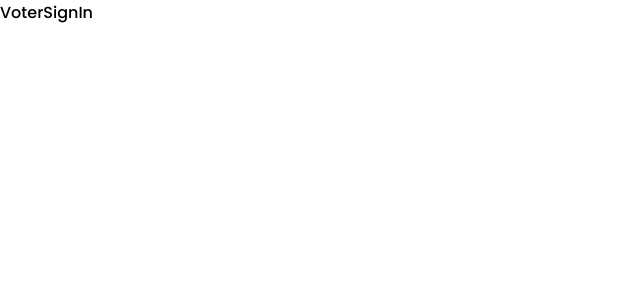
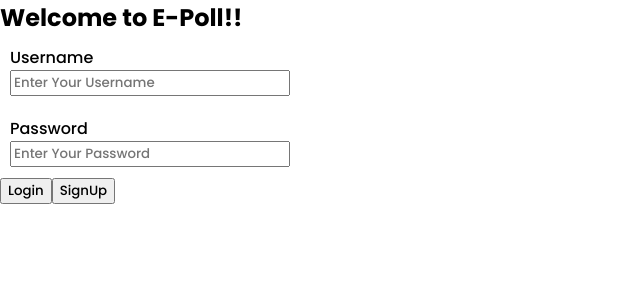
Before and after one commit to Abhinandps/e-poll, a React (Create React App) app: page /voter/sign-in in a window 1280 px wide. Shown: the top 300 px of the page, without its empty margins (0-640 px from the left). Built offline with nearby package versions, Linux system fonts and the light colour scheme.

Commit message:
login forms added

```diff
--- a/src/Routes/Home/Admin/SignIn/AdminSignIn.jsx
+++ b/src/Routes/Home/Admin/SignIn/AdminSignIn.jsx
@@ -1,7 +1,73 @@
-import React from 'react'
+import {useState} from 'react'
+import InputField from '../../../../Components/Form/InputField'
+import Button from '../../../../Components/Form/Button'
 const AdminSignIn = () => {
+
+
+
+ const [formData,setFormData] = useState(
+  {
+    username: "",
+    password: ""
+
+  }
+);
+
+const [errorData, setErrorData] = useState({
+  username: "",
+  password: ""
+
+})
+
+const onChange = (key,value)=>{
+  setFormData({
+    ...formData,
+    [key]: value
+  })
+}
+const {
+  username,
+  password
+
+} = formData;
+
+const submit = async event=>{
+  event.preventDefault();
+  setErrorData({
+    username: "",
+    password: ""
+
+  })
+}
+
   return (
-    <div>AdminSignIn</div>
+
+    <div className='login-form'>
+    <h2>
+      Welcome Admin
+    </h2>
+    <form onSubmit={submit}>
+    <InputField
+    value={username}
+    Label="Username"
+    onChange={v=>onChange("username",v)}
+    placeholder="Enter Your Username"
+    error={errorData.username}
+/>
+<InputField
+    value={password}
+    Label="Password"
+    type="Password"
+    onChange={v=>onChange("password",v)}
+    placeholder="Enter Your Password"
+   error={errorData.password}
+/>
+<Button
+          title="Login"/>
+<Button
+          title="SignUp"/>
+   </form>
+   </div>
   )
 }
 
--- a/src/Routes/Home/Voter/SignIn/VoterSignIn.jsx
+++ b/src/Routes/Home/Voter/SignIn/VoterSignIn.jsx
@@ -1,8 +1,74 @@
-import React from 'react'
+import {useState} from 'react'
+import InputField from '../../../../Components/Form/InputField'
+import Button from '../../../../Components/Form/Button'
+const VoterSignIn = () => {
 
-const VoterSignIn = () => {
+
+
+ const [formData,setFormData] = useState(
+  {
+    username: "",
+    password: ""
+
+  }
+);
+
+const [errorData, setErrorData] = useState({
+  username: "",
+  password: ""
+
+})
+
+const onChange = (key,value)=>{
+  setFormData({
+    ...formData,
+    [key]: value
+  })
+}
+const {
+  username,
+  password
+
+} = formData;
+
+const submit = async event=>{
+  event.preventDefault();
+  setErrorData({
+    username: "",
+    password: ""
+
+  })
+}
+
   return (
-    <div>VoterSignIn</div>
+
+    <div className='login-form'>
+    <h2>
+      Welcome to E-Poll!!
+    </h2>
+    <form onSubmit={submit}>
+    <InputField
+    value={username}
+    Label="Username"
+    onChange={v=>onChange("username",v)}
+    placeholder="Enter Your Username"
+    error={errorData.username}
+   />
+   <InputField
+    value={password}
+    Label="Password"
+    type="Password"
+    onChange={v=>onChange("password",v)}
+    placeholder="Enter Your Password"
+    error={errorData.password}
+  />
+
+<Button
+          title="Login"/>
+<Button
+          title="SignUp"/>
+   </form>
+   </div>
   )
 }
 
```
